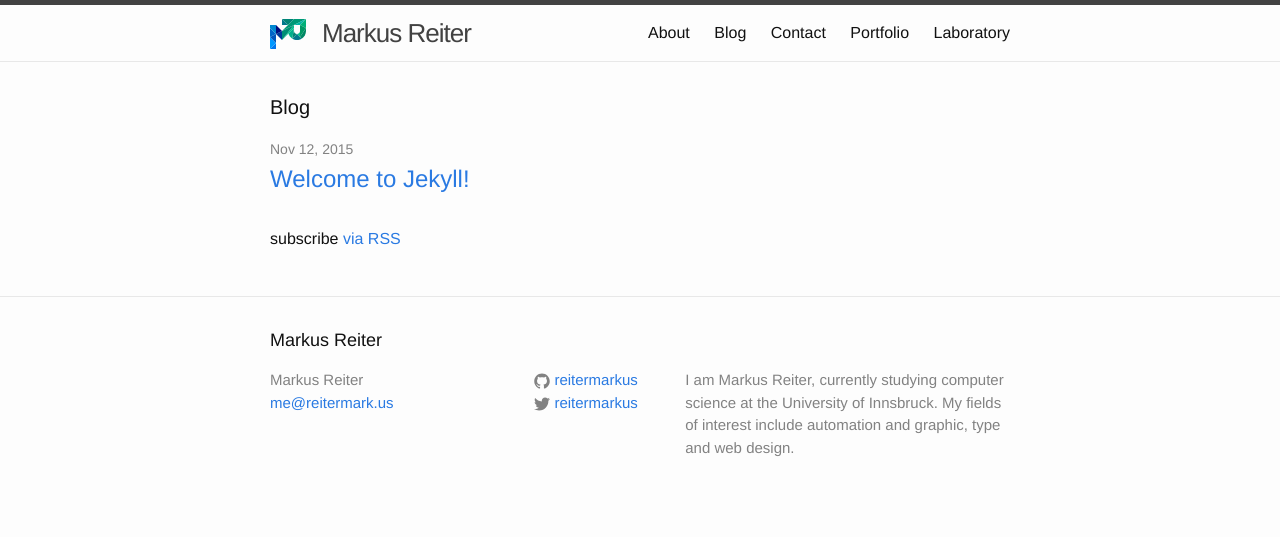
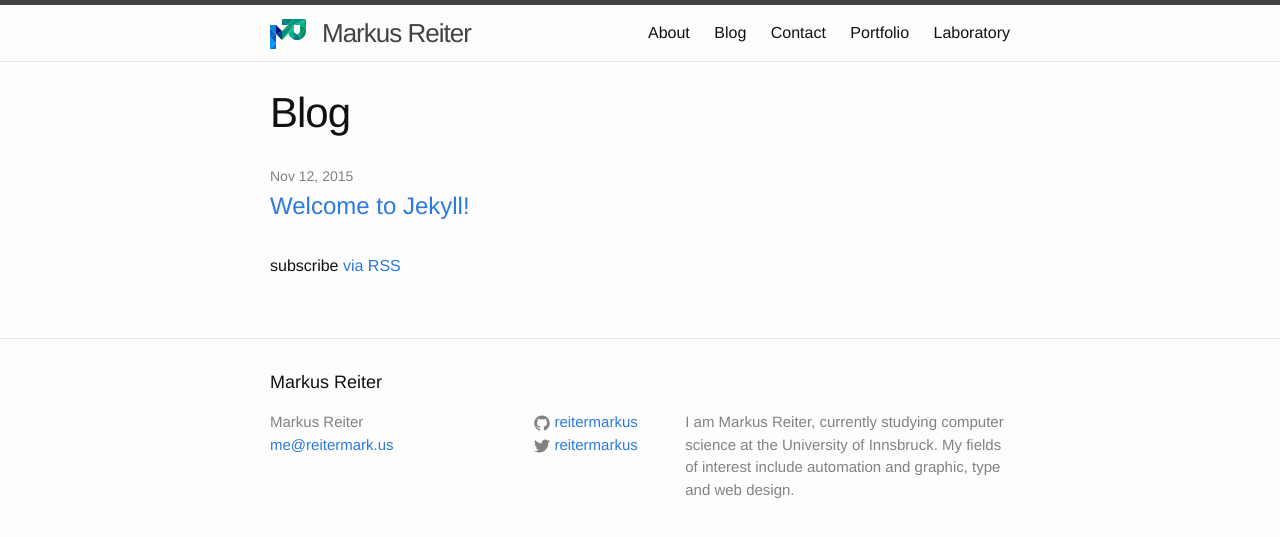
Before and after one commit to reitermarkus/reitermarkus.github.com, a Jekyll site: the page built from blog.md, in a window 1280 px wide. Shown: the top 537 px of the page. Built offline with Jekyll 4.4.1, drawn with Linux system fonts in a browser that asks for light colours; nearby versions of some CDN libraries.

Commit message:
Use page layout for blog.

```diff
--- a/blog.md
+++ b/blog.md
@@ -1,25 +1,18 @@
 ---
 title: Blog
 permalink: /blog/
-layout: default
+layout: page
 ---
+<ul class="post-list">
+  {% for post in site.posts %}
+    <li>
+      <span class="post-meta">{{ post.date | date: "%b %-d, %Y" }}</span>
 
-<div class="home">
+      <h2>
+        <a class="post-link" href="{{ post.url | prepend: site.baseurl }}">{{ post.title }}</a>
+      </h2>
+    </li>
+  {% endfor %}
+</ul>
 
-  <h1 class="page-heading">{{ page.title }}</h1>
-
-  <ul class="post-list">
-    {% for post in site.posts %}
-      <li>
-        <span class="post-meta">{{ post.date | date: "%b %-d, %Y" }}</span>
-
-        <h2>
-          <a class="post-link" href="{{ post.url | prepend: site.baseurl }}">{{ post.title }}</a>
-        </h2>
-      </li>
-    {% endfor %}
-  </ul>
-
-  <p class="rss-subscribe">subscribe <a href="{{ "/feed.xml" | prepend: site.baseurl }}">via RSS</a></p>
-
-</div>
+<p class="rss-subscribe">subscribe <a href="{{ "/feed.xml" | prepend: site.baseurl }}">via RSS</a></p>
```
